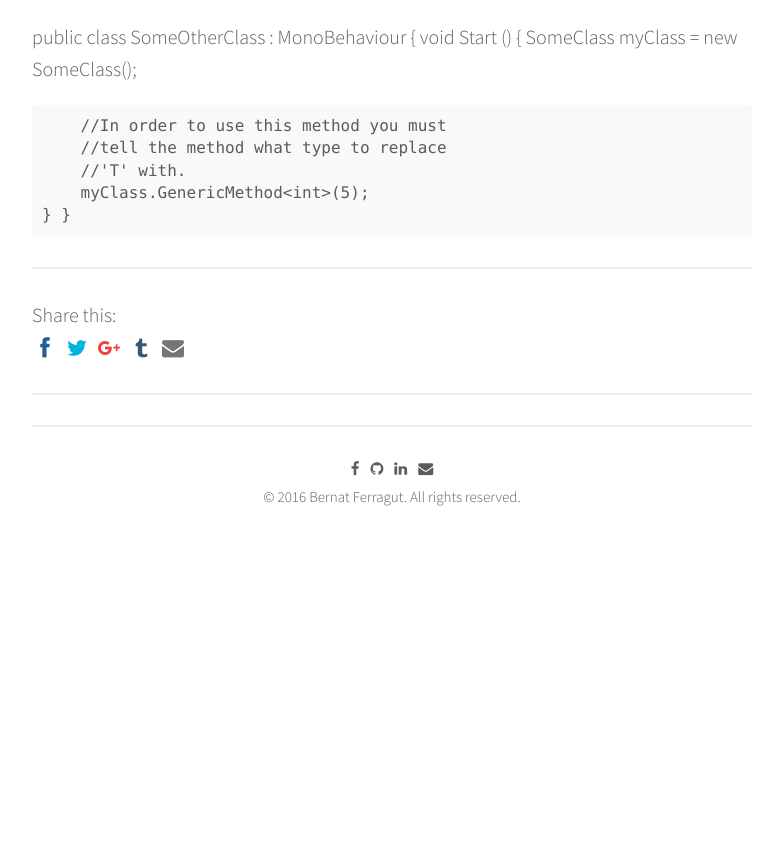
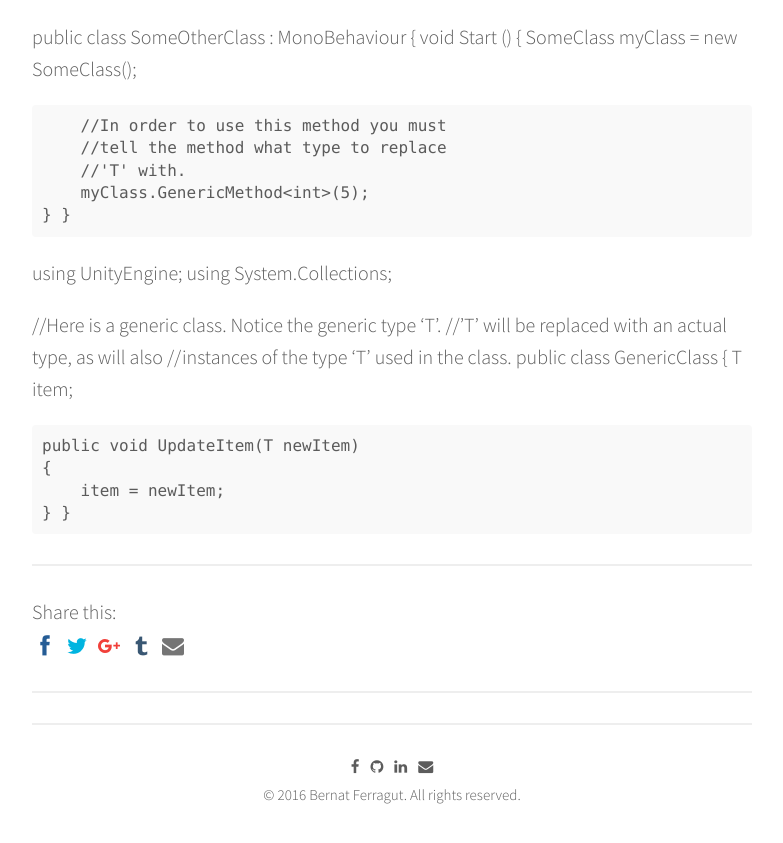
Before and after one commit to bernatferragut/FutureWeb-blog, a Jekyll site: the page built from _posts/22-12-16-VR-Scripting in Unity-2.md.md, in a window 1280 px wide and 900 px high, scrolled down 4876 px. Shown: the top 843 px of the window, without its empty margins (248-1031 px from the left). Built offline with Jekyll 4.4.1, drawn with Linux system fonts in a browser that asks for light colours; nearby versions of some CDN libraries; comment, search, counter and statistics services are not loaded; before the commit the page ends 5485 px from its top, so only the background shows below that.

Commit message:
Update 22-12-16-VR-Scripting in Unity-2.md.md
Generics 3

```diff
--- a/_posts/22-12-16-VR-Scripting in Unity-2.md.md
+++ b/_posts/22-12-16-VR-Scripting in Unity-2.md.md
@@ -234,3 +234,19 @@ public class SomeOtherClass : MonoBehaviour
         myClass.GenericMethod<int>(5);
     }
 }
+
+using UnityEngine;
+using System.Collections;
+
+//Here is a generic class. Notice the generic type 'T'.
+//'T' will be replaced with an actual type, as will also
+//instances of the type 'T' used in the class.
+public class GenericClass <T>
+{
+    T item;
+
+    public void UpdateItem(T newItem)
+    {
+        item = newItem;
+    }
+}
```
